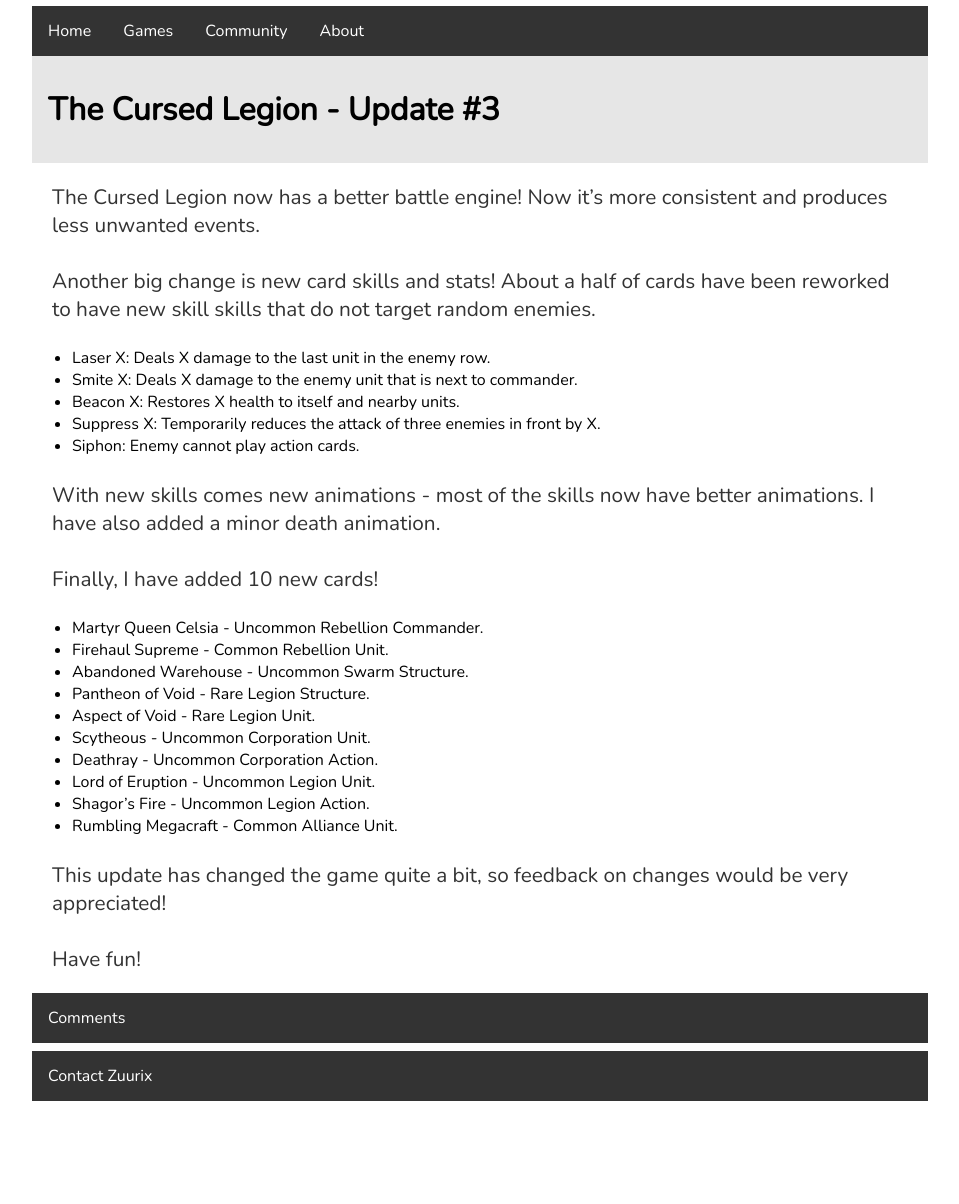
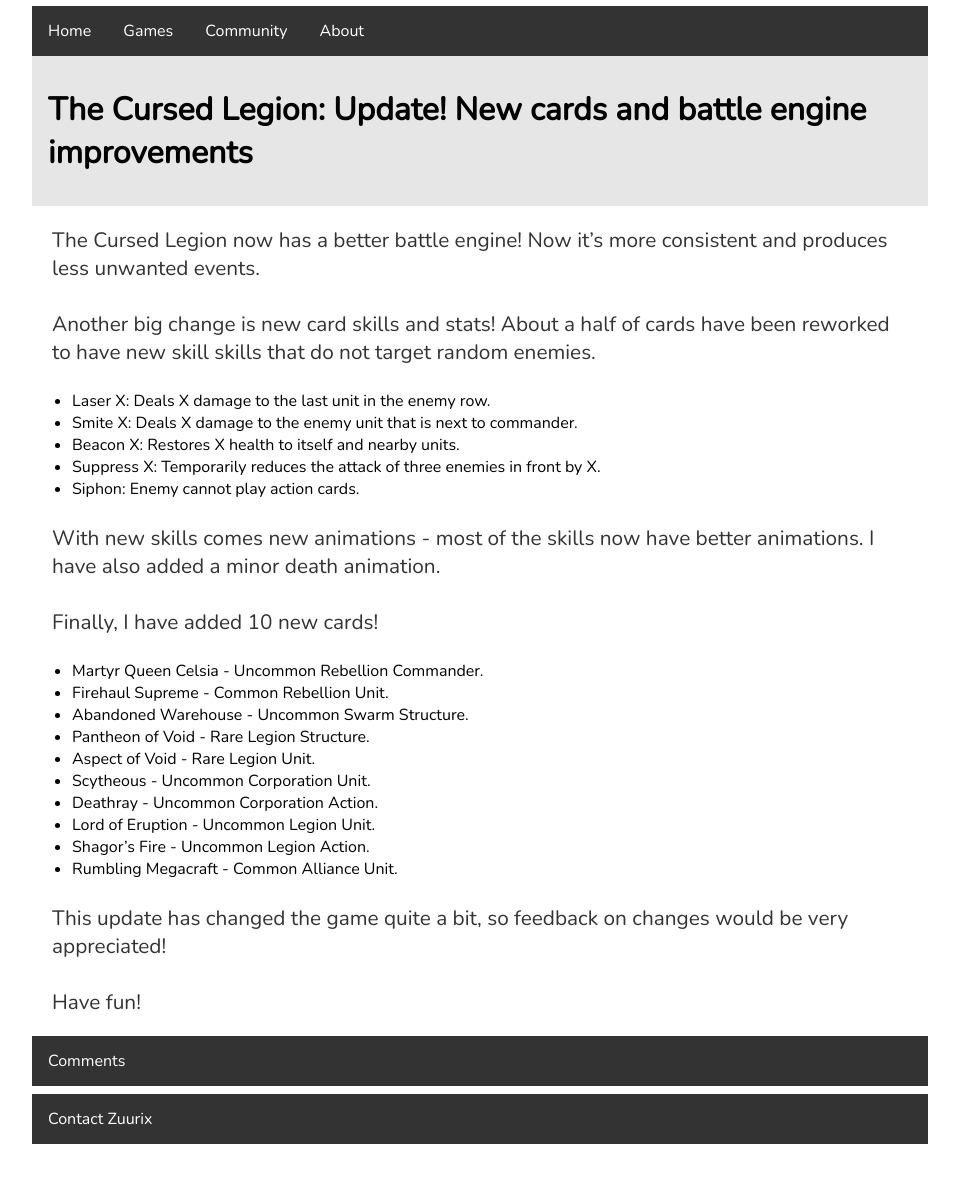
Before and after one commit to Phoebe3663/Zuurix.github.io, a Jekyll site: the page built from _posts/2017-06-14-tcl-update-3.md, in a window 1280 px wide. Shown: the part 308-1512 px from the top of the page, without its empty margins (160-1119 px from the left). Built offline with Jekyll 4.4.1, drawn with Linux system fonts in a browser that asks for light colours; comment, search, counter and statistics services are not loaded; before the commit the page ends 1469 px from its top, so only the background shows below that.

Commit message:
Update 2017-06-14-tcl-update-3.md

```diff
--- a/_posts/2017-06-14-tcl-update-3.md
+++ b/_posts/2017-06-14-tcl-update-3.md
@@ -1,6 +1,6 @@
 ---
 layout: post
-title: "The Cursed Legion - Update #3"
+title: "The Cursed Legion: Update! New cards and battle engine improvements"
 date: 2017-06-14
 ---
 
```
